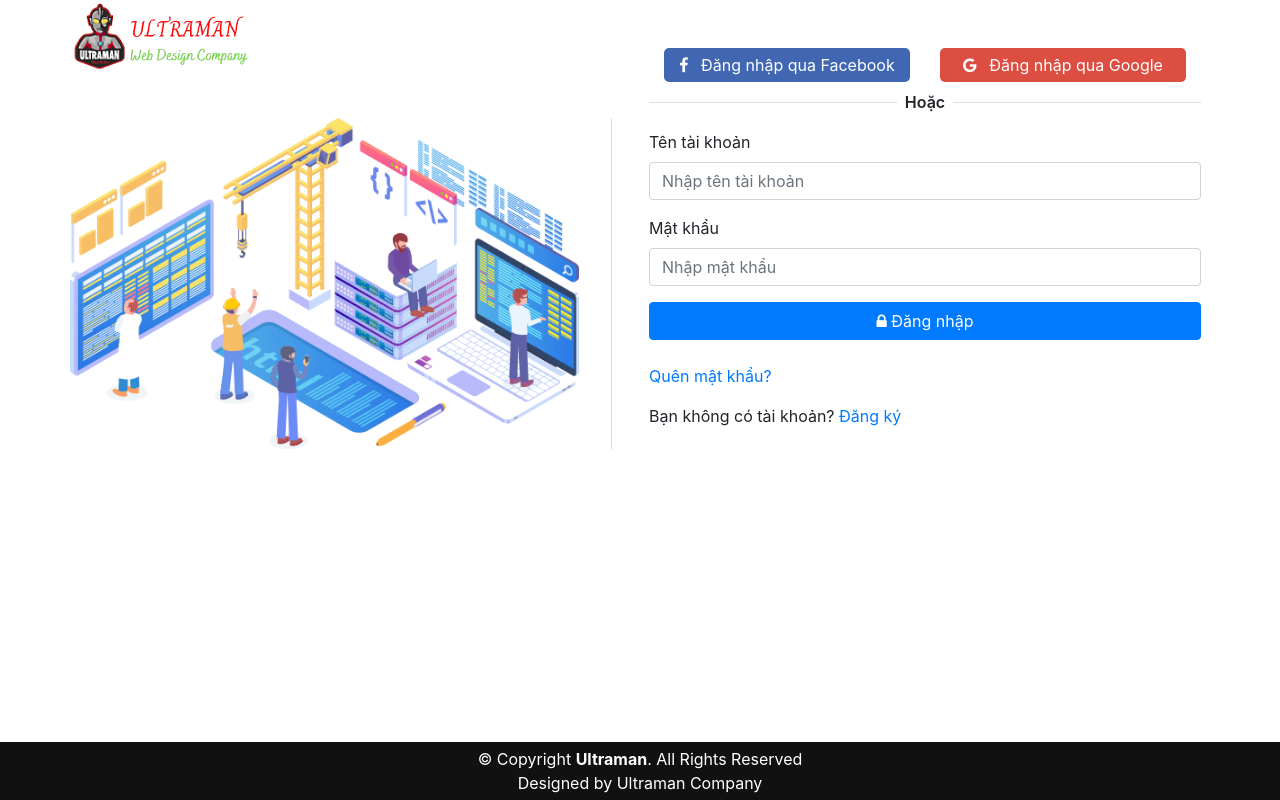
After one commit to HoangHuyLe/assignment, a PHP site: page /users/login.php in a window 1280 px wide. The commit adds this page. Run offline with PHP 8.4, Linux system fonts and the light colour scheme.

Commit message:
Guest register/login

```diff
--- a/css/homepage/homepage.css
+++ b/css/homepage/homepage.css
@@ -38,6 +38,11 @@
     text-align: center;
     padding-bottom: 30px;
     color: #333;
+}
+
+.dropdown .btn {
+    background-color: #f2184f;
+    color: #fff;
 }
 
 /* Section with background
--- /dev/null
+++ b/users/css/style.css
@@ -0,0 +1,50 @@
+.login-bg{
+    width: 95%;
+    border-right: 1px solid rgb(224, 221, 221);
+    padding-right: 2rem;
+}
+
+
+.facebook {
+    background-color: #4267b2;
+    color: #fff;
+    padding: 5px 10px;
+    cursor: pointer;
+    border-radius: 5px;
+    border: #fff;
+    width: 100%;
+}
+
+.google {
+    background-color: #dc4e41;
+    color: #fff;
+    padding: 5px 10px;
+    cursor: pointer;
+    border-radius: 5px;
+    border: #fff;
+    width: 100%;
+}
+
+.line {
+    height: 1px;
+    background-color: #E0E0E0;
+    width: 45%;
+    margin-top: 12px;
+}
+
+.or {
+    width: 10%;
+    font-weight: 600;
+    text-align: center;
+}
+
+.footer {
+    position: fixed;
+    left: 0;
+    bottom: 0;
+    width: 100%;
+    background: #111;
+    color: #fff;
+    text-align: center;
+    padding: 5px 0px;
+}
--- /dev/null
+++ b/users/include/dbconnect.php
@@ -0,0 +1,15 @@
+<?php
+$hostname = "localhost";
+$username = "root";
+$password = "";
+$dbname = "assignment";
+
+//connection to the database
+$con = mysqli_connect($hostname, $username, $password);
+if (!$con) {
+    die("Connection failed: " . mysqli_connect_error());
+}
+
+// Select DB
+$db_selected = mysqli_select_db($con, $dbname) or die("Could not select assignment");
+?>
--- /dev/null
+++ b/users/login.php
@@ -0,0 +1,108 @@
+<?php
+session_start();
+include("include/dbconnect.php");
+
+if(isset($_POST['submit'])){
+    $username = $_POST['username'];
+    $password = $_POST['password'];
+    $query = "SELECT * FROM users WHERE Username='$username' AND Password='$password' ";
+    $result = mysqli_query($con, $query);
+    if(!$result){
+        die("Invalid query: " . mysqli_error($con));
+    }
+    if(mysqli_num_rows($result) == 1){
+        $account = mysqli_fetch_array($result);
+        $_SESSION['username'] = $username;
+        $_SESSION['id'] = $account['Id'];
+        $_SESSION['logged'] = true;
+        header('Location: ../index.php');
+        exit;
+    }
+    else {
+        echo "That bai";
+    }
+}
+?>
+
+<!Doctype html>
+<html lang="en">
+
+<head>
+    <meta charset="utf-8">
+    <meta name="viewport" content="width=device-width, initial-scale=1, shrink-to-fit=no">
+    <title>Login</title>
+
+    <!-- Bootstrap CSS -->
+    <link rel="stylesheet" href="https://cdn.jsdelivr.net/npm/bootstrap@4.5.3/dist/css/bootstrap.min.css">
+    <link rel="stylesheet" href="css/style.css">
+    <link rel="stylesheet" href="../css/font-awesome.min.css">
+
+
+</head>
+
+<body>
+    <div class="container">
+        <div class="row">
+            <div class="col-6">
+                <div class="row">
+                    <img src="../images/ultraman_logo.png" alt="logo">
+                </div>
+                <div class="row mt-5">
+                    <img src="images/login_bg.png" alt="bg" class="login-bg">
+                </div>
+            </div>
+            <div class="col-6 px-4 py-5">
+                <div class="row">
+                    <div class="col-12 col-lg-6">
+                        <button type="button" class="facebook">
+                            <i class="fa fa-facebook mr-2"></i>
+                            Đăng nhập qua Facebook
+                        </button>
+                    </div>
+                    <div class="col-12 col-lg-6">
+                        <button type="button" class="google">
+                            <i class="fa fa-google mr-2"></i>
+                            Đăng nhập qua Google
+                        </button>
+                    </div>
+                </div>
+                <div class="row mt-2">
+                    <div class="line"></div>
+                    <span class="or">Hoặc</span>
+                    <div class="line"></div>
+                </div>
+                <div class="row mt-3">
+                    <form class="w-100" method="post">
+                        <div class="form-group">
+                            <label for="username">Tên tài khoản </label>
+                            <input type="username" class="form-control" name="username" id="username"
+                                placeholder="Nhập tên tài khoản">
+                        </div>
+                        <div class="form-group">
+                            <label for="password">Mật khẩu</label>
+                            <input type="password" class="form-control" name="password" id="password"
+                                placeholder="Nhập mật khẩu">
+                        </div>
+                        <button type="submit" name="submit" class="btn btn-primary w-100"><i class="fa fa-lock"></i> Đăng nhập</button>
+                    </form>
+                </div>
+                <div class="row mt-4">
+                    <p><a href="#">Quên mật khẩu?</a></p>
+                    <div class="w-100"></div>
+                    <p>Bạn không có tài khoản? <a href="registration.php">Đăng ký</a></p>
+                </div>
+            </div>
+        </div>
+    </div>
+    <div class="footer">
+        <div class="copyright">
+            &copy; Copyright <strong>Ultraman</strong>. All Rights Reserved
+        </div>
+        <div class="credits">
+            Designed by Ultraman Company
+        </div>
+    </div>
+
+</body>
+
+</html>
```
Also changed, not shown: users/check_availability.php (added, +30 -0 lines), users/insert-account.php (added, +50 -0 lines), users/js/registration.js (added, +79 -0 lines), users/logout.php (added, +9 -0 lines), users/registration.php (added, +106 -0 lines), users/images/login_bg.png (added).
